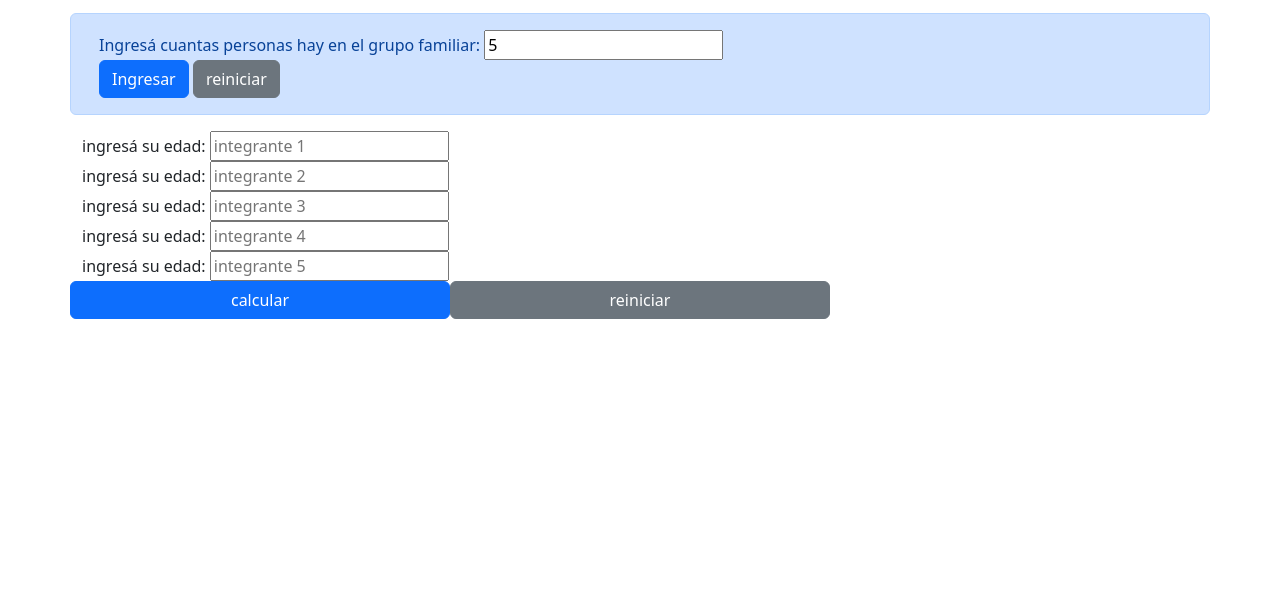
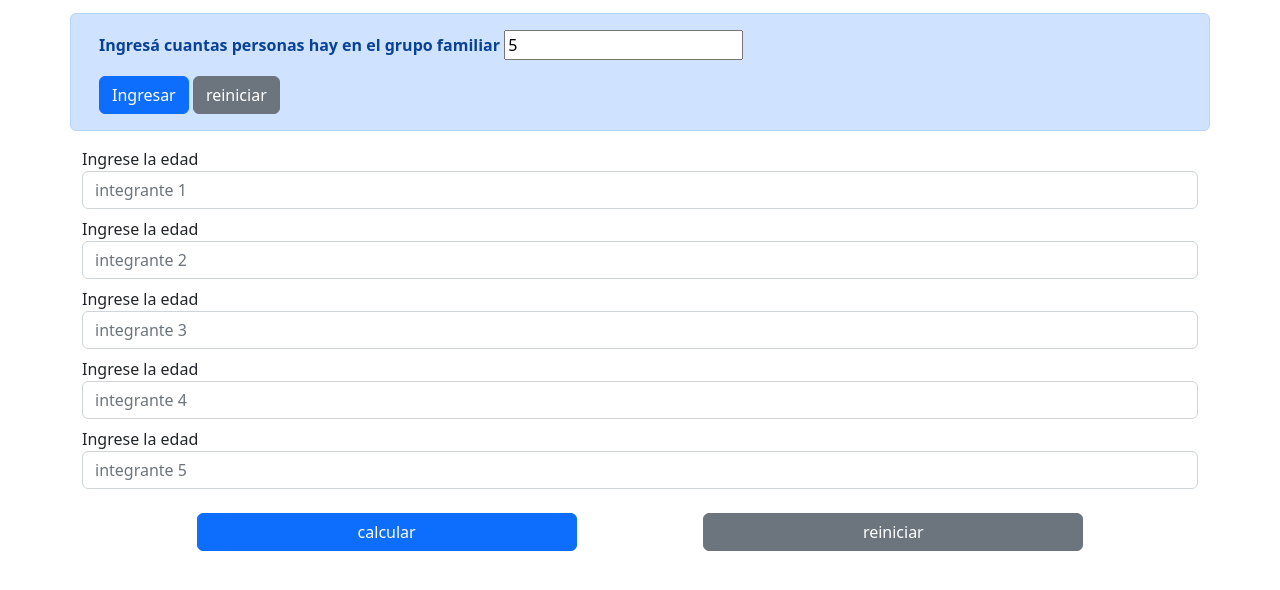
Before and after one commit to Iara-Pou/tarea-clase-10, a website: page clase-6-tarea/ejercicio-1/index.html in a window 1280 px wide. Both pictures are taken after typing "5" into the empty fields and a click on the button "Ingresar". Drawn offline with nearby package versions, Linux system fonts and the light colour scheme.

Commit message:
Suma estilos a cada input
Se crean con classList en cada iteración, según la cantidad de integrantes de la familia.

```diff
--- a/clase-6-tarea/ejercicio-1/index.html
+++ b/clase-6-tarea/ejercicio-1/index.html
@@ -14,10 +14,9 @@
     <div class="container">
         <form>
             <div class="row alert alert-primary ">
-                <div class="col-12">
-                    <label for="integrantes"> Ingresá cuantas personas hay en el grupo familiar:
-                        <input type="number" placeholder="cantidad de integrantes" id="integrantes">
-                    </label> <br>
+                <div class="col-12 mb-3">
+                    <label for="integrantes"><strong>Ingresá cuantas personas hay en el grupo familiar</strong></label>
+                        <input type="number" placeholder="cantidad de integrantes" id="integrantes" class="form-control">
                 </div>
                 <div class="col-12">
                     <button type="submit" id="boton-cantidad" class="btn btn-primary">Ingresar</button>
@@ -27,9 +26,9 @@
 
             <div id="errores" class="oculto row w-50 alert alert-danger"></div>
 
-            <div id="contenedor-inputs-nuevos" class="row w-75"></div>
+            <div id="contenedor-inputs-nuevos" class="row mb-3 justify-content-center"></div>
 
-            <div class="row">
+            <div class="row justify-content-evenly">
                 <button id="calculo-edades" class="oculto col-4 btn btn-primary">calcular</button>
                 <button id="reinicio" class="oculto col-4 btn btn-secondary" type="reset">reiniciar</button>
             </div>
--- a/clase-6-tarea/ejercicio-1/js/script.js
+++ b/clase-6-tarea/ejercicio-1/js/script.js
@@ -25,8 +25,9 @@ function crearInputLabels(cantidadIntegrantes) {
         let inputNuevo = document.createElement("input");
 
         inputNuevo.placeholder = `integrante ${i}`;
-        inputNuevo.classList.add("edad");
-        labelNuevo.textContent = `ingresá su edad: `;
+        inputNuevo.classList = "edad form-control";
+        labelNuevo.textContent = `Ingrese la edad`;
+        labelNuevo.classList.add("form-label");
 
         $contenedorInputs.appendChild(labelNuevo);
         labelNuevo.appendChild(inputNuevo);
```
